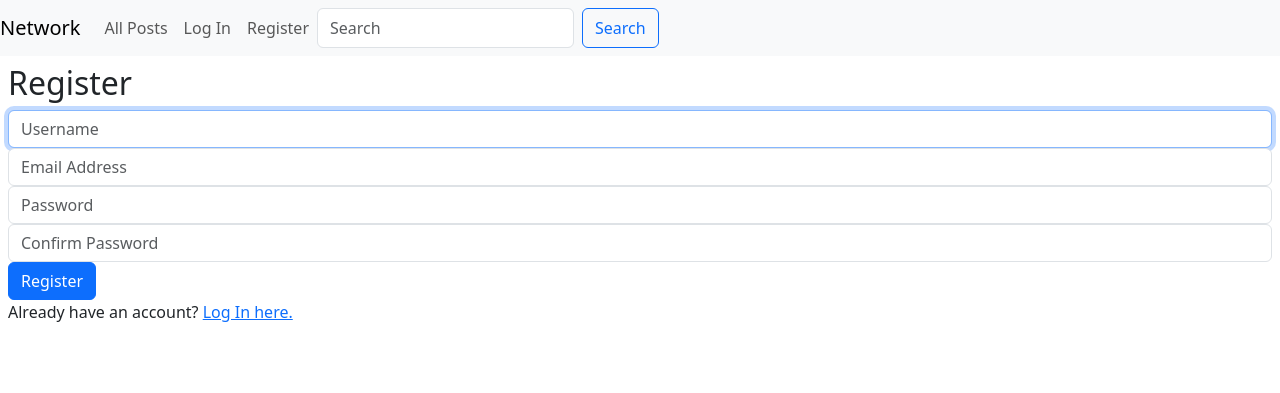
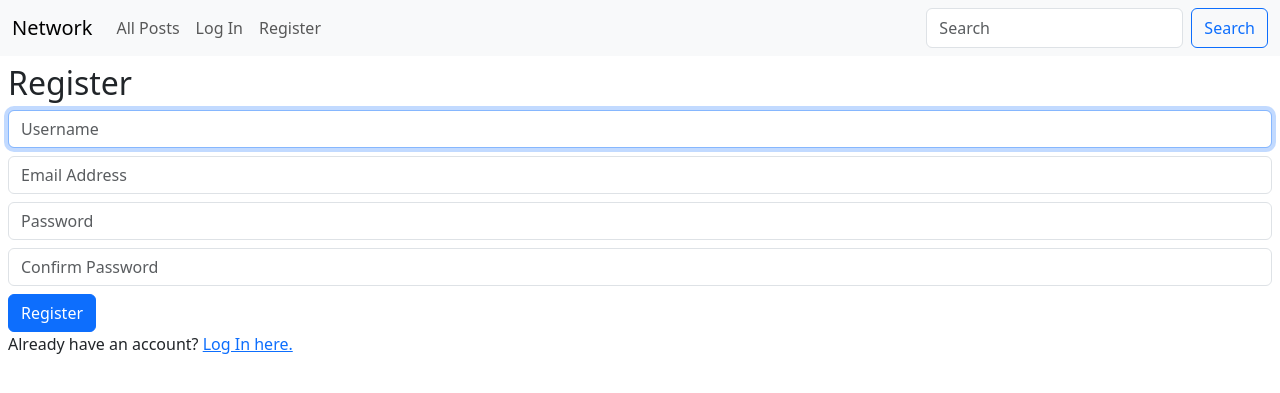
Before and after one commit to MasterTK575/network, a Django app: page /register in a window 1280 px wide. Shown: the top 393 px of the page. Run offline with Django 3.2, Linux system fonts and the light colour scheme; some libraries are stand-ins or nearby versions.

Commit message:
updated to bootstrap 5

```diff
--- a/network/static/network/network.js
+++ b/network/static/network/network.js
@@ -31,10 +31,10 @@ function handleCommentForm(commentButton, postContainer) {
 
     // Create the new comment form
     let commentForm = document.createElement('form');
-    commentForm.classList.add('m-2');
+    commentForm.classList.add('m-3');
     commentForm.setAttribute('id', 'commentForm');
     commentForm.innerHTML = `
-        <div class="form-group">
+        <div class="mb-2">
             <textarea rows=3 required placeholder="Your comment..." id="commentInput" class="form-control"></textarea>
         </div>
         <input type="submit" id="submitComment" value="Comment" class="btn btn-primary">
--- a/network/templates/network/index.html
+++ b/network/templates/network/index.html
@@ -4,14 +4,14 @@
 <h1>All Posts</h1>
 
 {% if user.is_authenticated %}
-<button class="btn btn-primary ml-2" id="showNewPost">New Post</button>
+<button class="btn btn-primary ms-2" id="showNewPost">New Post</button>
 
 <div class="card m-2" id="newPost">
     <div class="card-body">
         <h3 class="card-title">New Post</h3>
         <form action="{% url 'index' %}" method="post">
             {% csrf_token %}
-            <div class="form-group">
+            <div class="mb-3">
                 {{ form.content }}
             </div>
             {% if form.content.errors %}
--- a/network/templates/network/layout.html
+++ b/network/templates/network/layout.html
@@ -12,10 +12,11 @@
     </head>
     <body>
 
-        <nav class="navbar navbar-expand-lg navbar-light bg-light">
+        <nav class="navbar navbar-expand-lg bg-body-tertiary">
+            <div class="container-fluid">
                 <a class="navbar-brand" href="{% url 'index' %}">Network</a>
                 <div class="d-flex flex-grow-1">
-              <ul class="navbar-nav mr-auto">
+                    <ul class="navbar-nav me-auto mb-2 mb-lg-0">
                         {% if user.is_authenticated %}
                             <li class="nav-item">
                                 <a class="nav-link" href="{% url 'profile' user.username %}"><strong>{{ user.username }}</strong></a>
@@ -40,11 +41,12 @@
                             </li>
                         {% endif %}
                     </ul>
-              <form class="d-flex my-2 my-lg-0 ml-auto">
+                    <form class="d-flex ml-auto" action="#" method="post">
                         {% csrf_token %}
                         <input class="form-control me-2" type="search" placeholder="Search" aria-label="Search">
-                <button class="btn btn-outline-primary my-2 my-sm-0" type="submit">Search</button>
+                        <button class="btn btn-outline-primary" type="submit">Search</button>
                     </form>
+                </div>
             </div>
           </nav>
 
--- a/network/templates/network/login.html
+++ b/network/templates/network/login.html
@@ -10,10 +10,10 @@
 
     <form action="{% url 'login' %}" method="post">
         {% csrf_token %}
-        <div class="form-group">
+        <div class="mb-2">
             <input autofocus class="form-control" type="text" name="username" placeholder="Username">
         </div>
-        <div class="form-group">
+        <div class="mb-2">
             <input class="form-control" type="password" name="password" placeholder="Password">
         </div>
         <input class="btn btn-primary" type="submit" value="Login">
--- a/network/templates/network/profile.html
+++ b/network/templates/network/profile.html
@@ -2,8 +2,8 @@
 
 {% block body %}
 <h1>This is: {{ user_profile.username }}</h1>
-<div>
-    <div>Followers: {{user_profile.followers.count}} </div>
+<div class="d-flex m-2">
+    <div class="me-3">Followers: {{user_profile.followers.count}} </div>
     <div>Following: {{user_profile.following.count}} </div>
 </div>
 {% if user != user_profile and user.is_authenticated %}
--- a/network/templates/network/register.html
+++ b/network/templates/network/register.html
@@ -10,16 +10,16 @@
 
     <form action="{% url 'register' %}" method="post">
         {% csrf_token %}
-        <div class="form-group">
+        <div class="mb-2">
             <input class="form-control" autofocus type="text" name="username" placeholder="Username">
         </div>
-        <div class="form-group">
+        <div class="mb-2">
             <input class="form-control" type="email" name="email" placeholder="Email Address">
         </div>
-        <div class="form-group">
+        <div class="mb-2">
             <input class="form-control" type="password" name="password" placeholder="Password">
         </div>
-        <div class="form-group">
+        <div class="mb-2">
             <input class="form-control" type="password" name="confirmation" placeholder="Confirm Password">
         </div>
         <input class="btn btn-primary" type="submit" value="Register">
```
Also changed, not shown: network/templates/network/list_posts.html (+7 -3 lines). Lines whose indentation alone changed are shown as unchanged.
